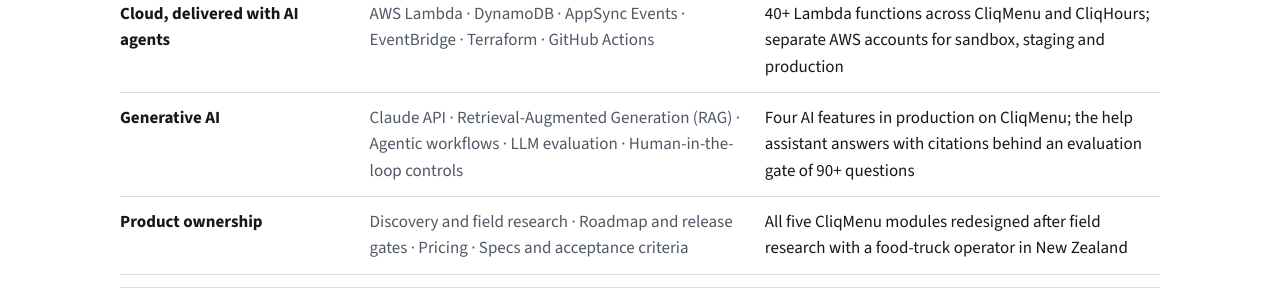
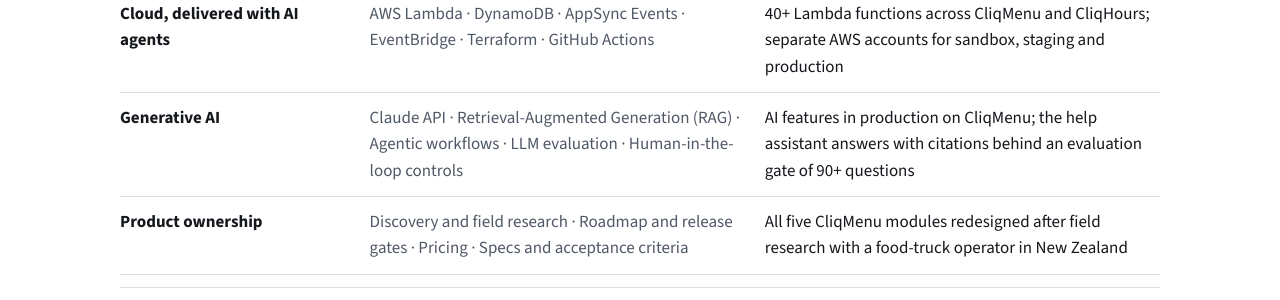
Before and after one commit to sid-inthub/sid-inthub.github.io, a Jekyll site: the page built from index.md, in a window 1280 px wide and 900 px high, scrolled down 1473 px. Shown: the part 518-818 px from the top of the window. Built offline with Jekyll 4.4.1, drawn with Linux system fonts in a browser that asks for light colours; some of the changed text lies outside the part shown.

Commit message:
copy: no count of AI features on the page
Four places said "four AI features" or "three more AI features"; they now say "AI features" and "more AI features", with the examples kept (Sid, 2026-11-23: no quantity word on any profile surface). Same wording as sid.inthub.com.au and the resume set.

Co-Authored-By: Claude Fable 5.2 <noreply@anthropic.com>

```diff
--- a/_includes/section-experience.html
+++ b/_includes/section-experience.html
@@ -49,7 +49,7 @@
                             centre on the Claude API, with cited answers, follow-up memory, privacy and
                             prompt-injection guardrails, and an evaluation gate of 90+ questions on every prompt,
                             model or help-content change.</li>
-                        <li>Shipped <strong>three more AI features behind human review</strong>: menu import from a
+                        <li>Shipped <strong>more AI features behind human review</strong>: menu import from a
                             PDF or photos into a draft the owner edits before anything is saved, an
                             incident-investigator agent that diagnoses a support case from orders and logs through
                             read-only tools, and AI-drafted support replies a person edits and sends. Each has its own
--- a/_includes/section-profile.html
+++ b/_includes/section-profile.html
@@ -6,7 +6,7 @@
         I'm a solution architect and product owner with 20+ years in integration and solution architecture
         across retail, superannuation, banking, government and mining. I start from the customer's problem, decide
         what to build and why, choose an architecture that fits, and ship it with AI agents writing most of the code
-        under my specs and review. At INTHUB I built <strong>CliqMenu</strong>, live in an invite-only pilot in New Zealand with four AI
+        under my specs and review. At INTHUB I built <strong>CliqMenu</strong>, live in an invite-only pilot in New Zealand with AI
         features in production, and <strong>CliqHours</strong>.
         <!-- <br/> <em>Full employment history available upon request.</em> -->
     </p>
--- a/_includes/section-projects.html
+++ b/_includes/section-projects.html
@@ -51,7 +51,7 @@
                                     answers written by Claude through the Claude API that must cite their sources,
                                     follow-up memory, the closest articles when it can't answer, and a 90+ question
                                     evaluation gate graded by a stronger model.</li>
-                                <li>Shipped three more AI features behind human review: menu import from a PDF or
+                                <li>Shipped more AI features behind human review: menu import from a PDF or
                                     photos into a draft the owner edits before anything is saved, an
                                     incident-investigator agent that diagnoses a support case from orders and logs
                                     through read-only tools, and AI-drafted support replies a person edits and sends;
--- a/_includes/section-skills.html
+++ b/_includes/section-skills.html
@@ -34,7 +34,7 @@
             <tr>
                 <th scope="row">Generative AI</th>
                 <td class="skills-tools">Claude API · Retrieval-Augmented Generation (RAG) · Agentic workflows · LLM evaluation · Human-in-the-loop controls</td>
-                <td>Four AI features in production on CliqMenu; the help assistant answers with citations behind an evaluation gate of 90+ questions</td>
+                <td>AI features in production on CliqMenu; the help assistant answers with citations behind an evaluation gate of 90+ questions</td>
             </tr>
             <tr>
                 <th scope="row">Product ownership</th>
```
